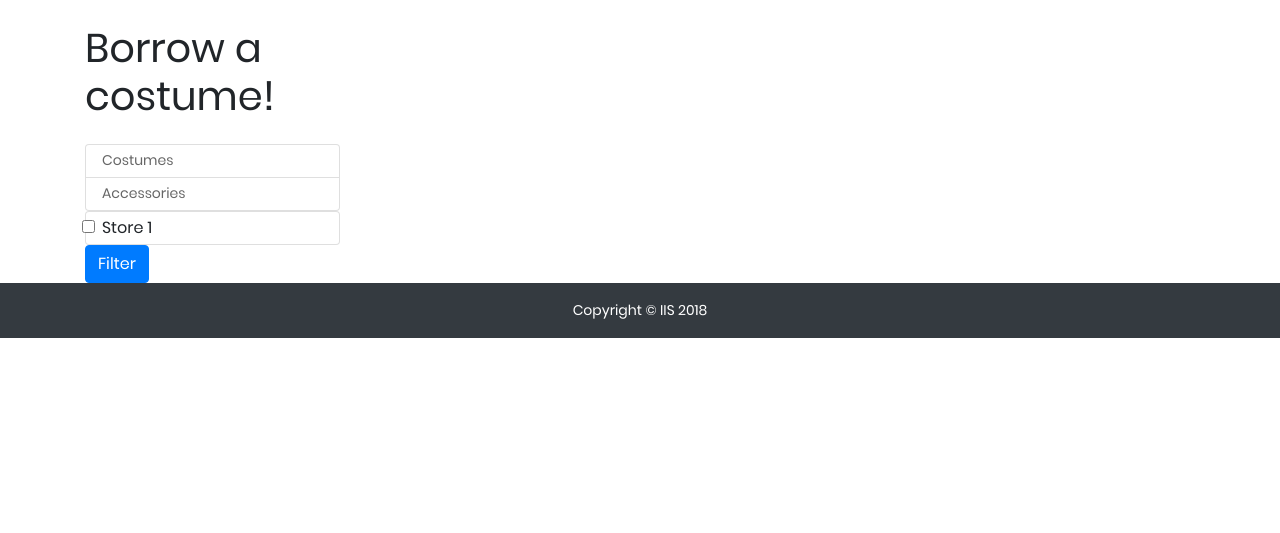
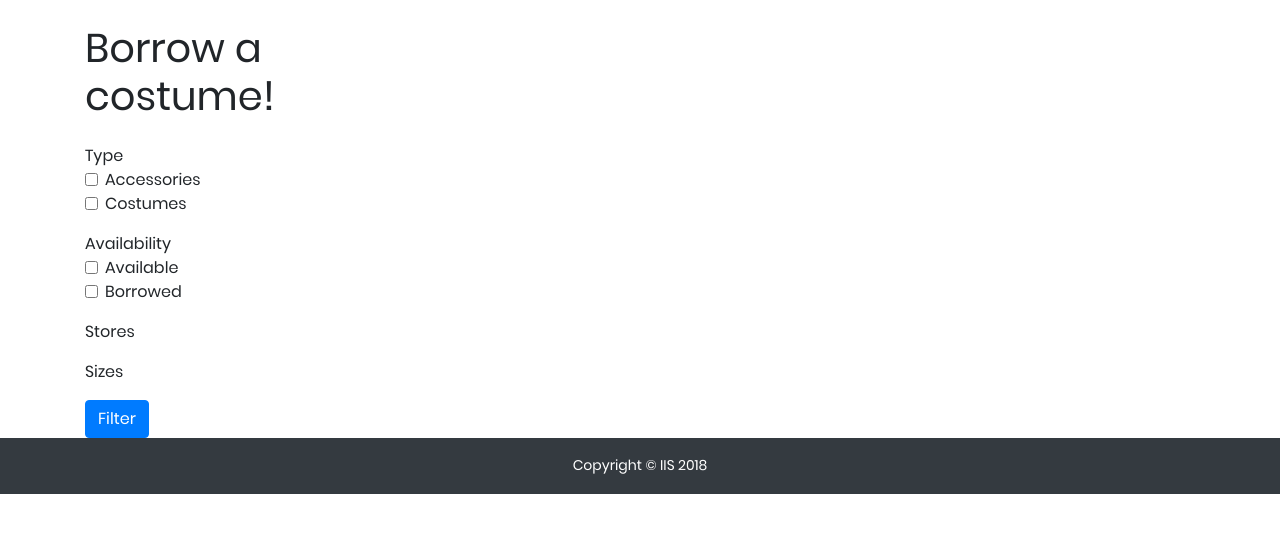
Before and after one commit to MatejKastak/iis, a Django app: page /costumes in a window 1280 px wide. Shown: the part 56-589 px from the top of the page. Run offline with Django 3.2, Linux system fonts and the light colour scheme; data that the repository does not hold is empty; some libraries are stand-ins or nearby versions.

Commit message:
Simple filtering form
- this broke other sites(Accessories and Costumes), but they will be
  removed soon hopefully

```diff
--- a/costumes/templates/costumes/index.html
+++ b/costumes/templates/costumes/index.html
@@ -8,31 +8,76 @@
     <div class="col-lg-3">
       <h1 class="my-4">Borrow a costume!</h1>
       <form>
-	<div class="list-group">
-	  <a href="#" class="list-group-item">Costumes</a>
-	  <a href="#" class="list-group-item">Accessories</a>
-	</div>
-	<div class="list-group">
-	  <div class="form-check list-group-item">
+
+	<div class="form-group">
+	  <label>Type</label>
+	  <div class="form-check">
 	    <input class="form-check-input" type="checkbox" value="" id="defaultCheck1">
 	    <label class="form-check-label" for="defaultCheck1">
-	      Store 1
+	      Accessories
+	    </label>
+	  </div>
+	  <div class="form-check">
+	    <input class="form-check-input" type="checkbox" value="" id="defaultCheck1">
+	    <label class="form-check-label" for="defaultCheck1">
+	      Costumes
 	    </label>
 	  </div>
 	</div>
+
+	<div class="form-group">
+	  <label>Availability</label>
+	  <div class="form-check">
+	    <input class="form-check-input" type="checkbox" value="" id="defaultCheck1">
+	    <label class="form-check-label" for="defaultCheck1">
+	      Available
+	    </label>
+	  </div>
+	  <div class="form-check">
+	    <input class="form-check-input" type="checkbox" value="" id="defaultCheck1">
+	    <label class="form-check-label" for="defaultCheck1">
+	      Borrowed
+	    </label>
+	  </div>
+	</div>
+
+	<div class="form-group">
+	  <label>Stores</label>
+	  {% for store in stores %}
+	  <div class="form-check">
+	    <input class="form-check-input" type="checkbox" value="" id="defaultCheck1">
+	    <label class="form-check-label" for="defaultCheck1">
+	      {{store.city}}, {{store.street}}
+	    </label>
+	  </div>
+	  {% endfor %}
+	</div>
+
+	<div class="form-group">
+	  <label>Sizes</label>
+	  {% for size in sizes %}
+	  <div class="form-check">
+	    <input class="form-check-input" type="checkbox" value="" id="defaultCheck1">
+	    <label class="form-check-label" for="defaultCheck1">
+	      {{size.0}}
+	    </label>
+	  </div>
+	  {% endfor %}
+	</div>
+
 	<button type"submit" class="btn btn-primary">Filter</button>
       </form>
     </div>
     <div class="col-lg-9">
 
       <div class="card-columns">
-	{% for costume in costumes.all %}
+	{% for costume in costumes %}
 	{% include "costumes/costume_card.html" with costume=costume %}
 	{% endfor %}
       </div>
 
       <div class="card-columns">
-	{% for accessory in accessories.all %}
+	{% for accessory in accessories %}
 	{% include "costumes/accessory_card.html" with accessory=accessory %}
 	{% endfor %}
       </div>
--- a/costumes/views.py
+++ b/costumes/views.py
@@ -13,7 +13,10 @@
 
 
 def index(request):
-    context = {'costumes': Costume.objects, 'accessories': Accessory.objects}
+    context = {'costumes': Costume.objects.all(),
+               'accessories': Accessory.objects.all(),
+               'stores': Store.objects.all(),
+               'sizes': Costume.COSTUME_SIZE}
     return render(request, 'costumes/index.html', context)
 
 def costumes(request, costume_id):
@@ -21,7 +24,7 @@
     return render(request, 'costumes/costume.html', {'costume': costume})
 
 def costumes_gallery(request):
-    context = {'costumes': Costume.objects}
+    context = {'costumes': Costume.objects.all()}
     return render(request, 'costumes/index.html', context)
 
 def costumes_edit(request, costume_id):
@@ -41,7 +44,7 @@
     return render(request, 'costumes/accessory.html', {'accessory': accessory})
 
 def accessories_gallery(request):
-    context = {'accessories': Accessory.objects}
+    context = {'accessories': Accessory.objects.all()}
     return render(request, 'costumes/index.html', context)
 
 def accessories_edit(request, accessory_id):
```
